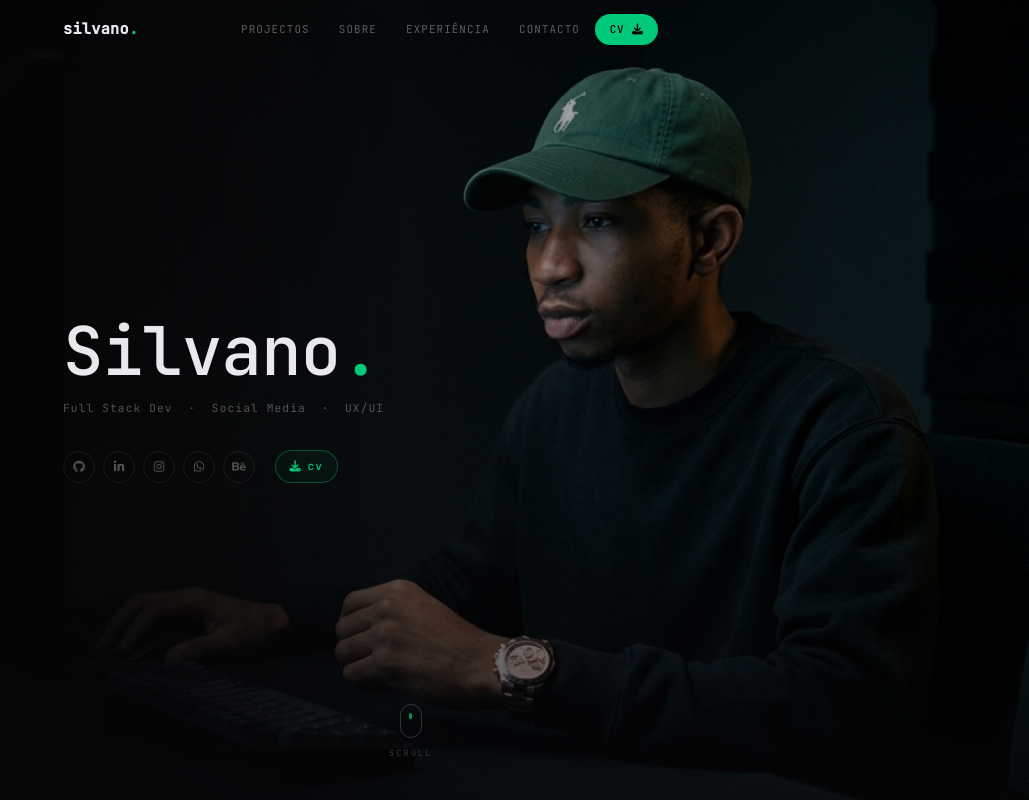
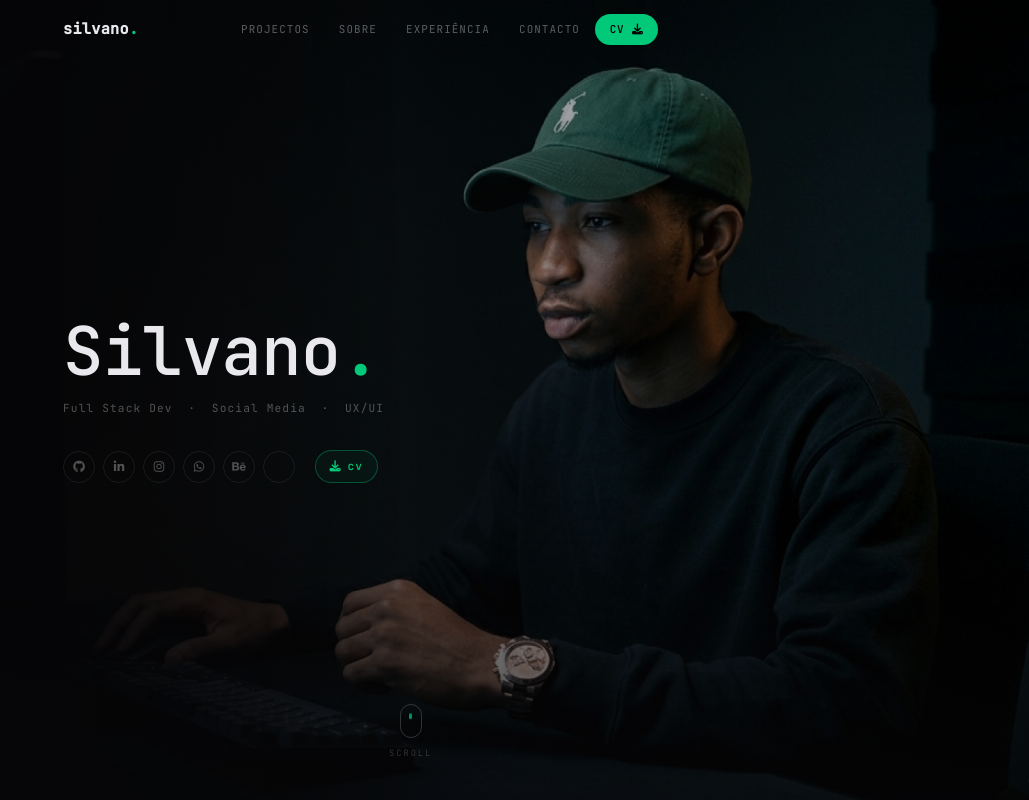
Before and after one commit to VanuchoLanga/-silvano-portfolio, a React (Vite) app: page / in a window 1280 px wide. Shown: the top 800 px of the page, without its empty margins (251-1280 px from the left). Built offline with nearby package versions, Linux system fonts and the light colour scheme.

Commit message:
pinteres

```diff
--- a/src/pages/Home.jsx
+++ b/src/pages/Home.jsx
@@ -43,6 +43,7 @@ function Hero() {
               { href:'https://www.instagram.com/silvanoolangaa/',                       icon:'fab fa-instagram' },
               { href:'https://wa.me/message/UJZ7LIIHHUXPI1',                           icon:'fab fa-whatsapp' },
               { href:'https://www.behance.net/silvanolanga',                            icon:'fab fa-behance' },
+              { href:'https://www.pinterest.com/SilvanooLangaa/',                            icon:'fab fa-piterest' },
             ].map(s => (
               <a key={s.icon} href={s.href} target="_blank" rel="noopener" className="hero__social-icon">
                 <i className={s.icon} />
```
